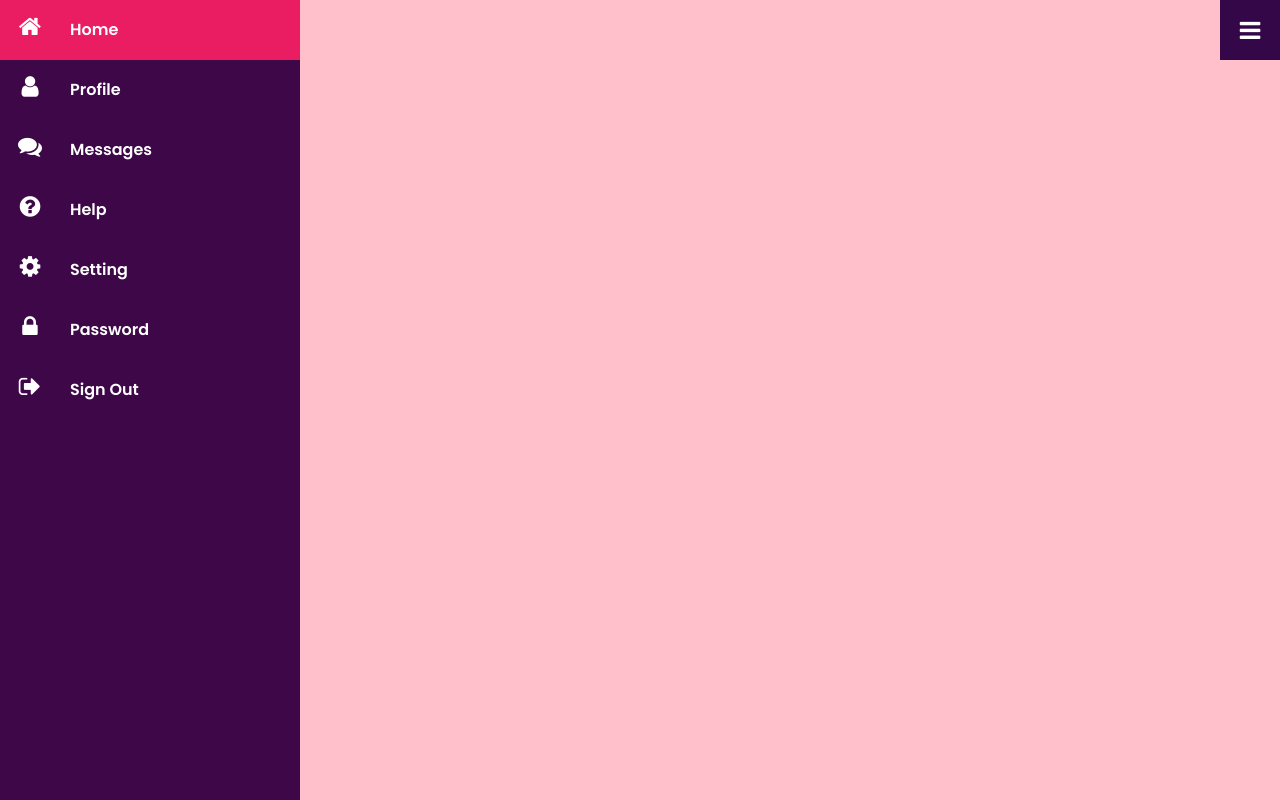
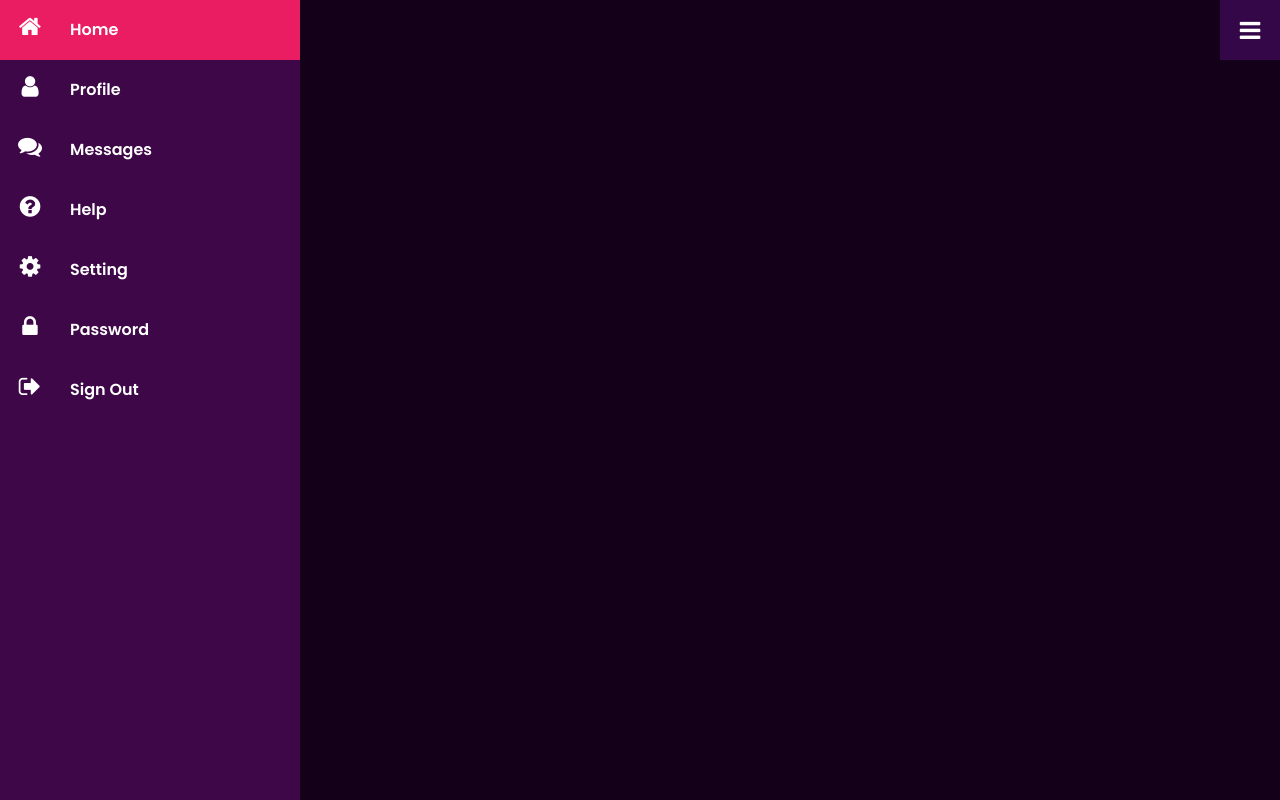
Before and after one commit to Utkarsh299-tech/github-for-noobs, a plain HTML site: page index.html in a window 1280 px wide. Drawn offline with Linux system fonts and the light colour scheme.

Commit message:
Updated the body bg.

```diff
--- a/style.css
+++ b/style.css
@@ -8,7 +8,7 @@
 }
 body{
     min-height: 100vh;
-    background: pink;
+    background: #150019;
 }
 .navigation{
     position: fixed;
```
